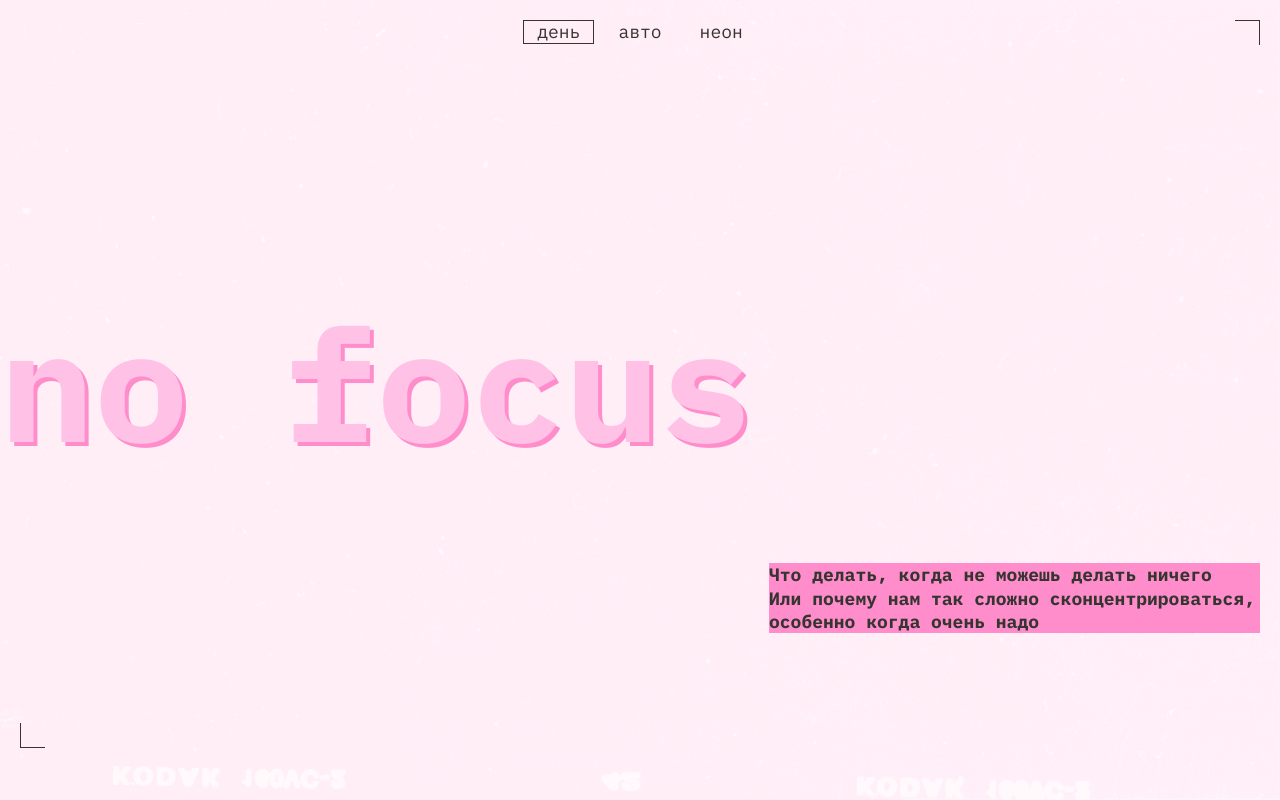
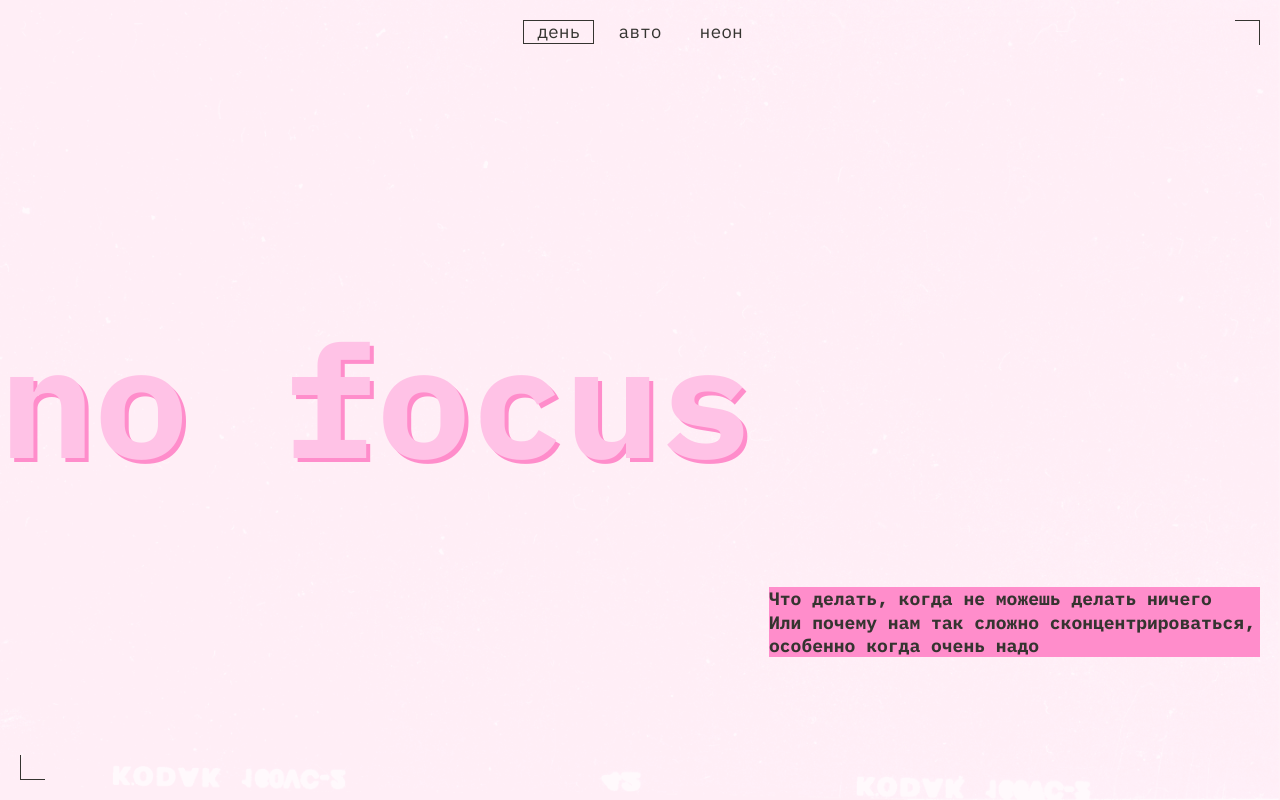
Before and after one commit to zzsahazz/slozhno-sosredotochitsya-fd, a plain HTML site: page index.html in a window 1280 px wide. Both pictures are taken after a click on the button "день". Shown: the top 800 px of the page. Drawn offline with Linux system fonts and the light colour scheme.

Commit message:
обновление кода

```diff
--- a/styles/footer.css
+++ b/styles/footer.css
@@ -1,6 +1,6 @@
 .footer{
   display: grid;
-  max-height: 668px;
+  min-height: 668px;
   height: 100vh;
   padding: 10px;
 }
--- a/styles/header.css
+++ b/styles/header.css
@@ -1,7 +1,7 @@
 .header{
   display: grid;
   grid-template-rows: 1fr max-content 1fr;
-  max-height: 668px;
+  min-height: 668px;
   height: 100vh;
   padding: 10px;
   background: transparent;
--- a/styles/light.css
+++ b/styles/light.css
@@ -9,7 +9,6 @@
     Так стили написанные ниже будут иметь больший вес,
     чем стили в медиазапросе предпочтений пользователя
   */
-
   --text-color: #353430;
   --text-accent-color: #353430;
   --text-title-color: #353430;
@@ -22,16 +21,21 @@
 
   --decor-color: #353430;
 
-  --text-shadow-accent: 2px 2px 0
-    var(--accent-shadow-color, #ff8dcb);
+  --text-shadow-accent:
+    2px 2px 0 var(--accent-shadow-color, #ff8dcb);
 
-  --decor-border-color: 1px solid
-    var(--decor-color, #353430);
+  --decor-border-color:
+    1px solid var(--decor-color, #353430);
 
-  --decor-hover-color: 1px solid rgba(50, 49, 45, 0.4);
+  --decor-hover-color:
+    1px solid rgba(50, 49, 45, 0.4);
 
+  --cover-image:
+    url(../images/cover-image-light.png);
+}
 
-  --cover-image: url(../images/cover-image-light.png);
+.theme-light .decorative-text {
+  display: none;
 }
 
 @media (prefers-color-scheme: light) {
@@ -49,18 +53,20 @@
 
     --decor-color: #353430;
 
-    --text-shadow-accent: 2px 2px 0
-      var(--accent-shadow-color, #ff8dcb);
+    --text-shadow-accent:
+      2px 2px 0 var(--accent-shadow-color, #ff8dcb);
 
-    --decor-border-color: 1px solid
-      var(--decor-color, #353430);
+    --decor-border-color:
+      1px solid var(--decor-color, #353430);
 
-    --decor-hover-color: 1px solid rgba(50, 49, 45, 0.4);
+    --decor-hover-color:
+      1px solid rgba(50, 49, 45, 0.4);
 
-    --cover-image: url(../images/cover-image-light.png);
+    --cover-image:
+      url(../images/cover-image-light.png);
+  }
+
+  :root:not(.theme-dark) .decorative-text {
+    display: none;
   }
 }
-
-.theme-light .decorative-text {
-  display: none;
-}
```
